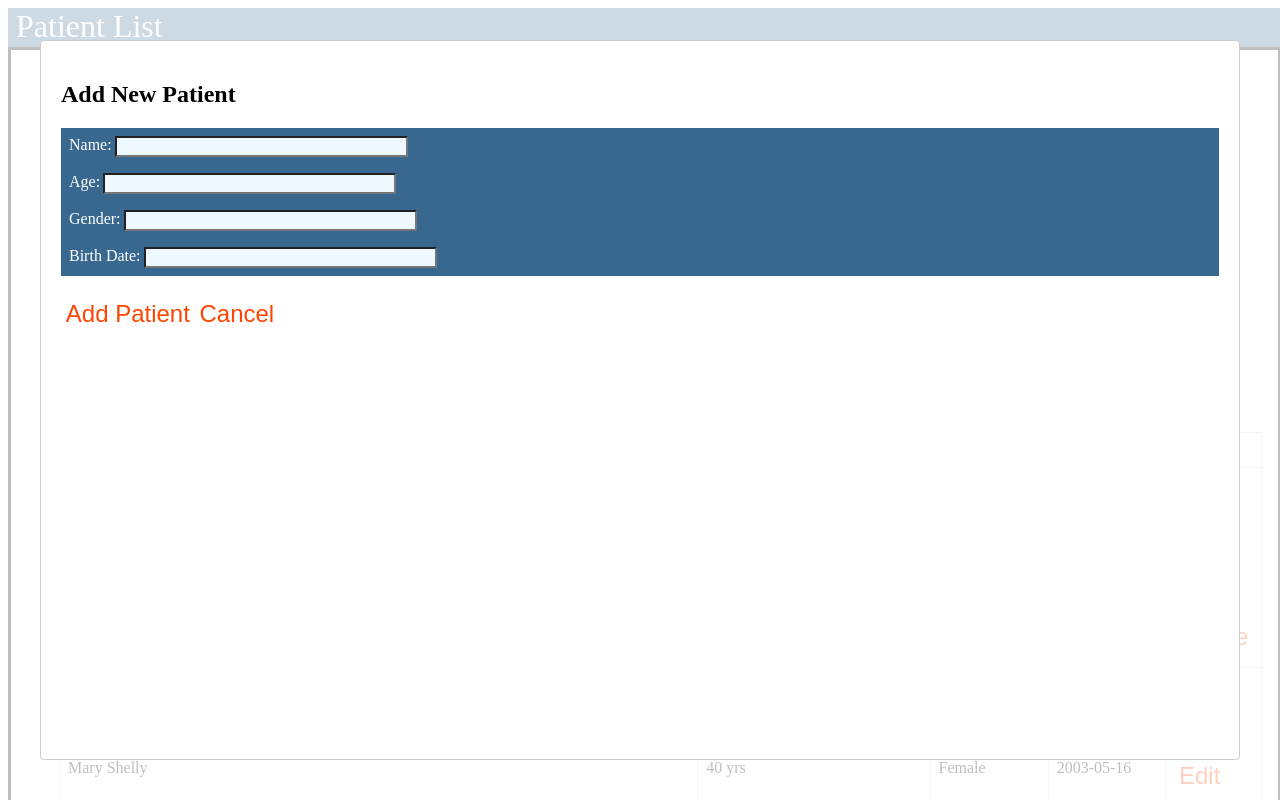
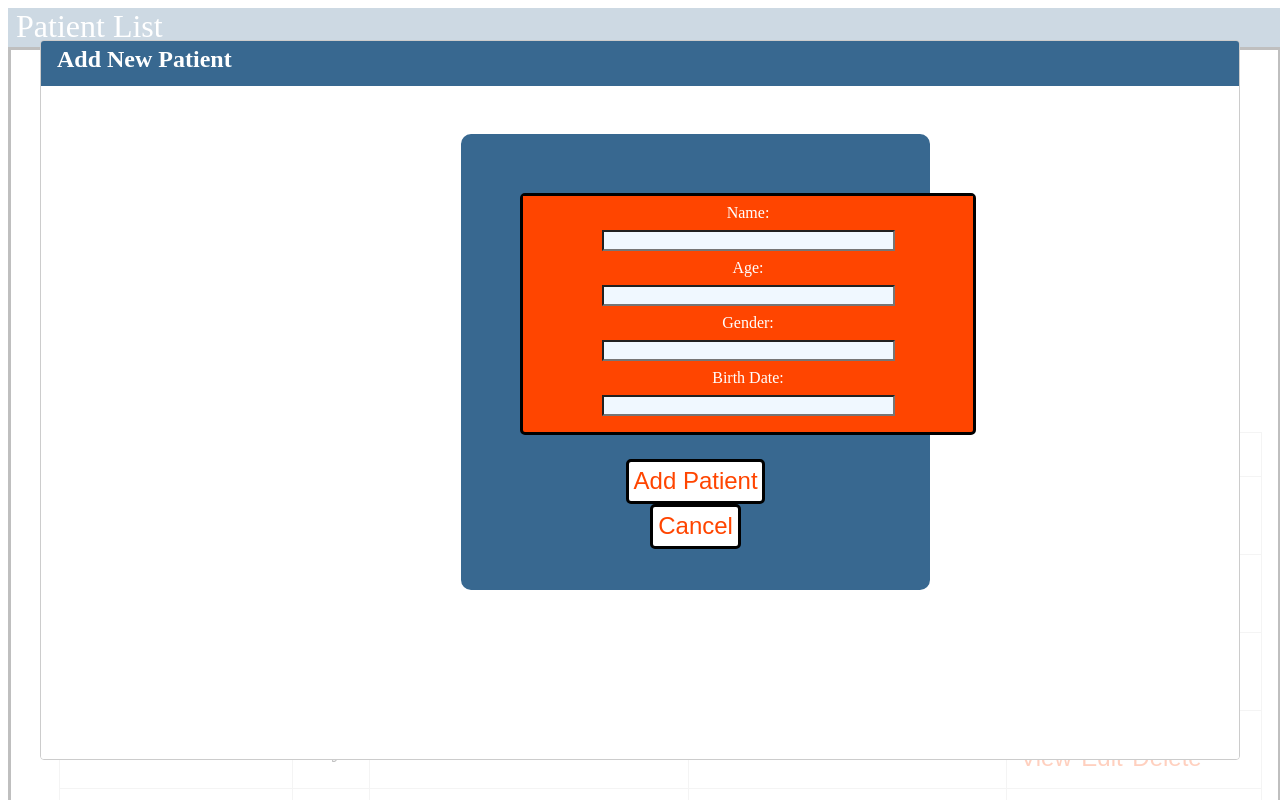
Before and after one commit to NadaSmith/ePrescription, a React (Create React App) app: page /patientlistpage in a window 1280 px wide. Both pictures are taken after typing "Sample" into the empty fields and a click on the button "Add New Patient". Shown: the top 800 px of the page. Built offline with nearby package versions, Linux system fonts and the light colour scheme.

Commit message:
Updating logic bc  API endpoints not connecting

```diff
--- a/src/components/PrescriptionForm.js
+++ b/src/components/PrescriptionForm.js
@@ -1,9 +1,10 @@
-import React, { useState } from "react";
+import React, { useEffect, useState } from "react";
 import "./PrescriptionForm.css";
 import add from "../images/add.png";
 import star from "../images/star.png";
 import { useAppContext } from "./AppContext";
 import PendingMedication from "./PendingMedication";
+import medicationData from "../data/Medication.json"
 
 
 function PrescriptionForm({ handleSubmit }) {
@@ -16,42 +17,40 @@ function PrescriptionForm({ handleSubmit }) {
         setPrescription(event.target.value);
     };
 
+    //fetch data when component mounts
+    useEffect(() => {
+        setFetchedData(medicationData);
+    }, []);
+
    //handle the save prescription button click
-   const handleSavePrescription = async () => {
-    if (prescription.trim() === '') {
-        alert('Please enter a drug name.')
+   const handleSavePrescription = () => {
+        if (prescription.trim() === '') {
+        alert('Please enter a drug name.');
         return;
-    }
+        }
 
-    const apiKey = 'rTFoxUO4tQqvxskfFuTEl3Iu3jj0KPQVpMkRsqQ7';
-    const apiUrl = `https://api.fda.gov/drug/drugsfda.json?search=${prescription}&count=products.brand_name.exact`;
+        // Find the drug in the local data
+        const foundDrug = medicationData.drugs.find(
+        (drug) => drug.name.toLowerCase() === prescription.toLowerCase()
+        );
 
-    try {
-        const response = await fetch(apiUrl, {
-            headers: {
-                'Content-Type': 'application/json',
-                'Authorization': `Bearer ${apiKey}`,
-            },
+        if (!foundDrug) {
+        // Drug not found in local data
+        alert('Drug not found in the local data.');
+        return;
+        }
+
+        // Set the fetched data in the component state
+        setFetchedData({
+            name: foundDrug.name,
+            dosage: foundDrug.dosage,
+            intructions: foundDrug.instructions,
+            side_effects: foundDrug.side_effects,
+            category: foundDrug.category,
         });
 
-        if (!response.ok) {
-            throw new Error("Network response was not ok");
-        }
-
-        const data = await response.json();
-        //store the fetched data in local storage
-        localStorage.setItem("fetchedData", JSON.stringify(data));
-        //set the fetched data in the component state
-        setFetchedData(data);
-        //check the fetched data
-        console.log("Fetched Data:", data);
-        //open the modal
+        // Open the modal
         setIsModalOpen(true);
-    }   catch (error) {
-        console.error('Error fetching data:', error);
-        //reset drug info in case of error
-        setDrugInfo(null);
-      }
     };
 
     return (
--- a/src/pages/NewPatientForm.js
+++ b/src/pages/NewPatientForm.js
@@ -1,5 +1,6 @@
 import React, { useState, useEffect } from "react";
-import Modal from "react-modal"
+import Modal from "react-modal";
+import "./PatientListPage.css";
 
 function NewPatientForm({ onAddPatient, initialPatientData, onEditPatient, onCancel, isEditMode }) {
     const [name, setName] = useState("");
@@ -65,32 +66,48 @@ function NewPatientForm({ onAddPatient, initialPatientData, onEditPatient, onCan
 
     return (
         <Modal isOpen={true} onRequestClose={onCancel}>
-          <div>
-              <h2>{isEditMode ? "Edit Patient" : "Add New Patient"}</h2>
-              <form>
+          <div className="new">
+              <h2 className="add-new-patient">{isEditMode ? "Edit Patient" : "Add New Patient"}</h2>
+              <form className="new-patient-form">
+
+                  <div className="input-container">
+                    <div className="name-input">
                       <label>
                           Name:
+                        </label>
                         <input type="text" value={name} onChange={(e) => setName(e.target.value)} required />
-                  </label>
+                    </div>
 
+                    <div className="age-input">
                       <label>
                           Age:
+                      </label>
                       <input type="text" value={age} onChange={(e) => setAge(e.target.value)} required />
-                  </label>
+                    </div>
 
+                    <div className="gender-input">
                       <label>
                           Gender:
+                      </label>
                       <input type="text" value={gender} onChange={(e) => setGender(e.target.value)} required />
-                  </label>
+                    </div>
 
+                    <div className="bday-input">
                       <label>
                           Birth Date:
+                      </label>
                       <input type="text" value={birthDate} onChange={(e) => setBirthDate(e.target.value)} required />
-                  </label>
-                  <button type="button" onClick={handleSubmit}>
+                    </div>
+
+                  </div>
+
+                  <div className="button-container">
+                    <button className="new-patient-button" type="button" onClick={handleSubmit}>
                         {isEditMode ? "Save Changes" : "Add Patient"}
                     </button>
-                  <button onClick={onCancel}>Cancel</button>
+                    <button className="new-patient-button" onClick={onCancel}>Cancel</button>
+                  </div>
+
               </form>
             </div>
         </Modal>
--- a/src/pages/PatientListPage.css
+++ b/src/pages/PatientListPage.css
@@ -77,54 +77,42 @@
     border: #386890 solid;
 }
 
-.table {
+.patient-table {
     margin-top: 2em;
     width: 95%;
     border-collapse: collapse;
     margin-left: 3rem;
+    background-color: #386890;
 }
 
 
-.table tr, .table th, .table td {
+.patient-table tr, .patient-table th, .patient-table td {
     border: 1px solid lightgray;
     padding: 8px;
 }
 
-.table tbody {
+.patient-table tbody {
     border: 1px solid lightgray;
+    font-size: x-large;
 }
 
-.table th {
+.patient-table th {
     background-color: white;
     font-weight: bolder;
+    font-size: x-large;
 }
 
-.table tr:nth-child(even) {
-    background-color:lavenderblush;
+.patient-table tr:nth-child(even) {
+    background-color:bisque;
 }
 
 td button {
     background-color: none;
 }
 
-td:nth-child(1),
-  th:nth-child(1) {
-    width: 55%;
-}
-
-td:nth-child(2),
-  th:nth-child(2) {
-    width: 5%;
-}
-
-td:nth-child(3),
-  th:nth-child(3) {
-    width: 8%;
-}
-
-td:nth-child(4),
-  th:nth-child(4) {
-    width: 10%;
+.patient-table th:nth-child(2),
+.patient-table td:nth-child(2) {
+    width: 1%;
 }
 
 .no-data {
@@ -138,3 +126,69 @@ td:nth-child(4),
     margin-top: 2rem;
     text-align: center;
 }
+
+.new-patient-button {
+    border: solid black;
+    border-radius: 5px;
+    margin: auto;
+}
+
+.add-new-patient {
+    background-color: #386890;
+    margin-top: -20px;
+    color: white;
+    margin-left: -20px;
+    width: 110%;
+    height: 40px;
+    padding-top: 0.3rem;
+    padding-left: 1rem;
+}
+
+.new-patient-form {
+    border: solid #386890;
+    width: 40%;
+    height: 450px;
+    margin-left: 400px;
+    margin-top: 3rem;
+    border-radius: 10px;
+    background-color: #386890;
+}
+
+.new-patient-form label {
+    margin: auto;
+    background-color: orangered;
+}
+
+.button-container {
+    display: flex;
+    flex-direction: column;
+    width: 200px;
+    background-color: transparent;
+    margin: auto;
+    margin-top: -2rem;
+}
+
+.input-container {
+    display: flex;
+    flex-direction: column;
+    justify-content:space-evenly;
+    background-color: orangered;
+    border: solid black;
+    margin-top: 2rem;
+    margin: 3.5em;
+    width: 450px;
+    border-radius: 5px;
+    padding-bottom: 1rem;
+}
+
+.name-input, .age-input, .gender-input, .bday-input {
+    display: flex;
+    flex-direction: column;
+    justify-content: center;
+    background-color: orangered;
+
+}
+
+.name-input input, .age-input input, .gender-input input, .bday-input input {
+    margin: auto;
+}
--- a/src/pages/PatientListPage.js
+++ b/src/pages/PatientListPage.js
@@ -143,7 +143,7 @@ function PatientListPage() {
 
 
                 {/*place table with 5rows (Name, Age, Gender, Birth Date, row for button)*/}
-                <table className="table">
+                <table className="patient-table">
                     <thead>
                         <tr>
                             <th>Name</th>
@@ -157,15 +157,15 @@ function PatientListPage() {
                     </thead>
                     <tbody>
                         {patientData.map((patient) => (
-                            <tr key={patient.id} patientData={patient}>
+                            <tr className="column-width" key={patient.id} patientData={patient}>
                                 <td>{patient.name}</td>
                                 <td>{patient.age}</td>
                                 <td>{patient.gender}</td>
                                 <td>{patient.birthDate}</td>
                                 <td>
-                                    <button onClick={() => handleViewPatient(patient.id)}>View</button>
-                                    <button onClick={() => showEditForm(patient)}>Edit</button>
-                                    <button onClick={() => handleDeletePatient(patient.id)}>Delete</button>
+                                    <button className="view" onClick={() => handleViewPatient(patient.id)}>View</button>
+                                    <button className="edit" onClick={() => showEditForm(patient)}>Edit</button>
+                                    <button className="delete" onClick={() => handleDeletePatient(patient.id)}>Delete</button>
                                 </td>
                             </tr>
                         ))}
```
Also changed, not shown: src/components/PendingMedication.js (+103 -52 lines), src/components/Medication.json (renamed from src/data/Medication.json). Lines whose indentation alone changed are shown as unchanged.
